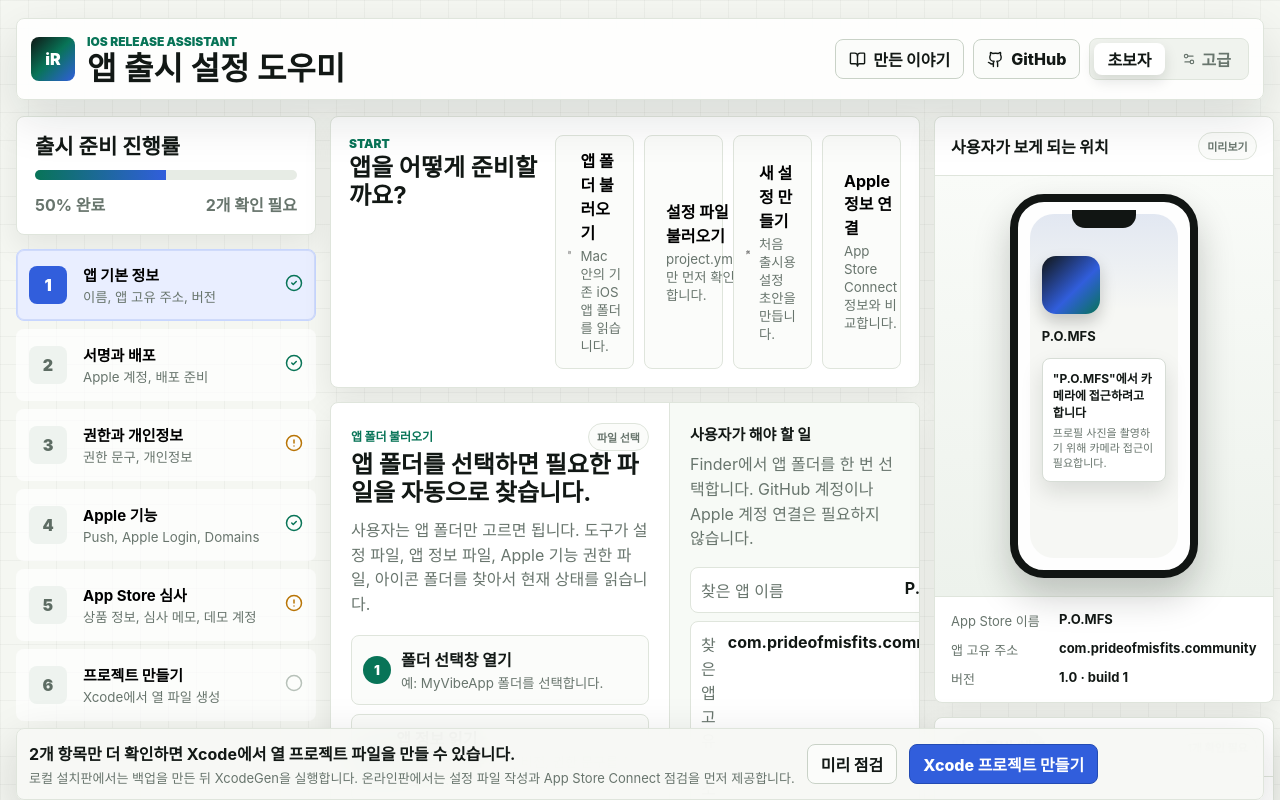
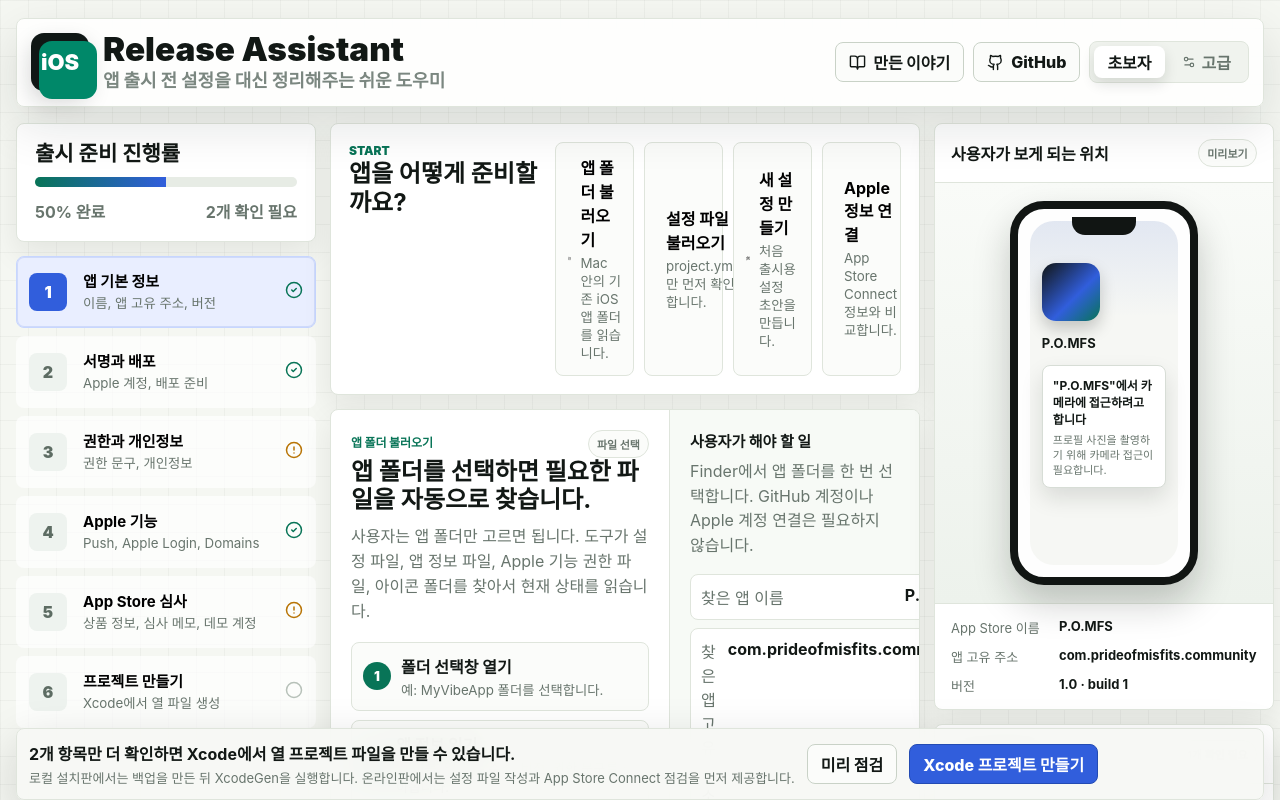
Before and after one commit to pomfs-dev/ios-release-assistant, a React (Vite) app: page / in a window 1280 px wide. Shown: the top 800 px of the page. Built offline with nearby package versions, Linux system fonts and the light colour scheme.

Commit message:
Restore original brand header

```diff
--- a/src/components/TopBar.tsx
+++ b/src/components/TopBar.tsx
@@ -10,10 +10,10 @@
   return (
     <header className="topbar">
       <div className="brand-block">
-        <div className="brand-mark">iR</div>
-        <div>
-          <p className="eyebrow">iOS Release Assistant</p>
-          <h1>앱 출시 설정 도우미</h1>
+        <div className="brand-mark">iOS</div>
+        <div className="brand-copy">
+          <h1>Release Assistant</h1>
+          <p>앱 출시 전 설정을 대신 정리해주는 쉬운 도우미</p>
         </div>
       </div>
 
--- a/src/styles.css
+++ b/src/styles.css
@@ -95,18 +95,55 @@
 }
 
 .brand-block {
-  gap: 12px;
+  gap: 14px;
 }
 
 .brand-mark {
-  width: 44px;
-  height: 44px;
+  position: relative;
+  width: 58px;
+  height: 58px;
   display: grid;
   place-items: center;
-  border-radius: 8px;
+  border-radius: 13px;
   color: white;
-  background: linear-gradient(135deg, #101715 0%, #087457 48%, #315edc 100%);
+  background: #101715;
   font-weight: 900;
+  font-size: 22px;
+  letter-spacing: 0;
+  box-shadow: 0 10px 22px rgba(16, 21, 19, 0.18);
+  isolation: isolate;
+}
+
+.brand-mark::after {
+  content: "";
+  position: absolute;
+  right: -8px;
+  bottom: -8px;
+  z-index: -1;
+  width: 100%;
+  height: 100%;
+  border-radius: 13px;
+  background: #008869;
+}
+
+.brand-copy {
+  display: grid;
+  gap: 4px;
+}
+
+.brand-copy h1 {
+  margin: 0;
+  font-size: clamp(25px, 2.6vw, 34px);
+  font-weight: 890;
+  line-height: 1;
+}
+
+.brand-copy p {
+  margin: 0;
+  color: #7b8780;
+  font-size: 18px;
+  font-weight: 760;
+  line-height: 1.2;
 }
 
 .eyebrow {
```
